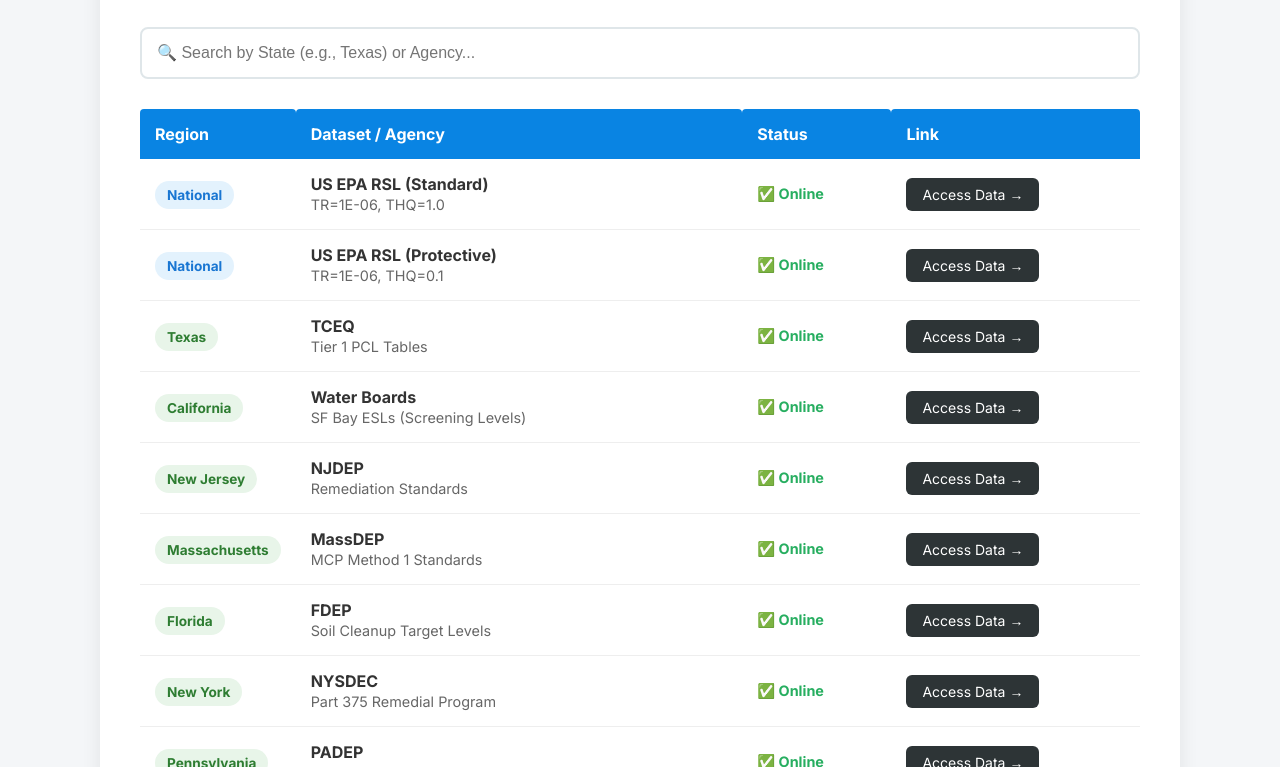
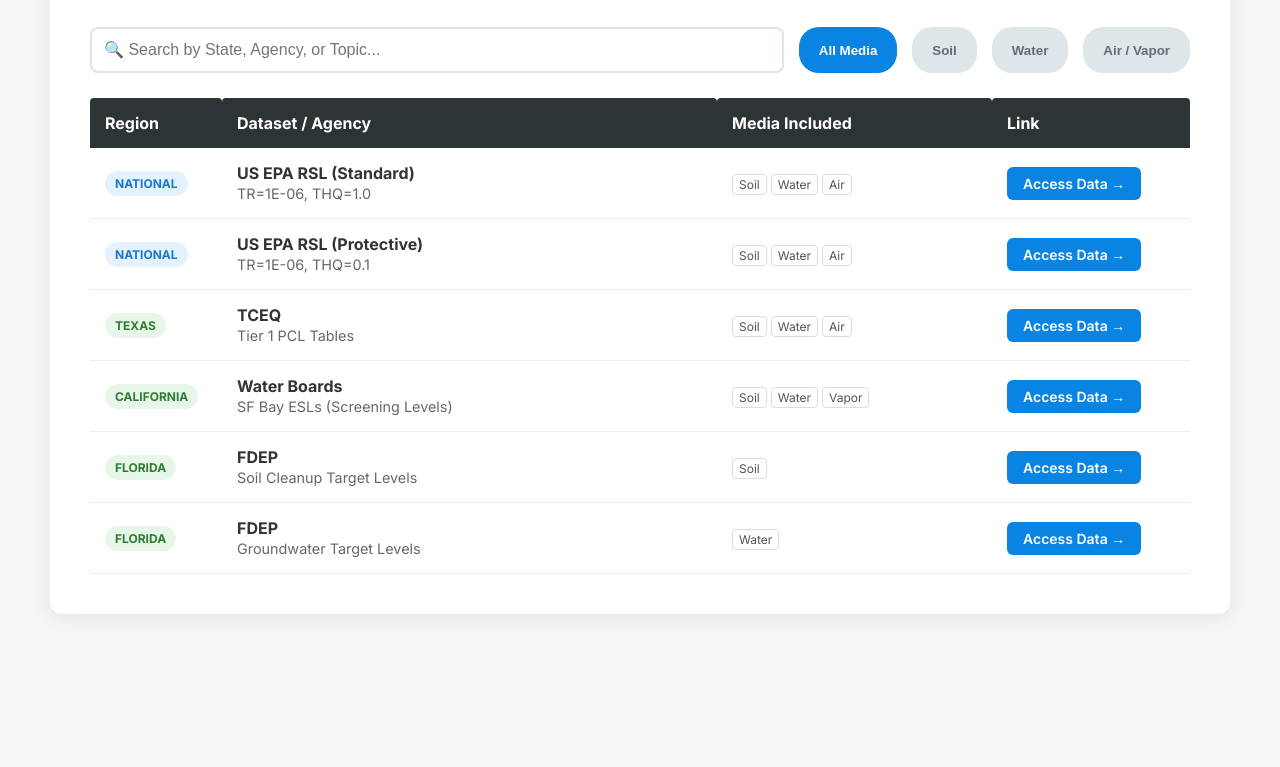
Before and after one commit to sneakerkingwang/national_SL, a plain HTML site: page index.html in a window 1280 px wide. Shown: the part 199-966 px from the top of the page. After the commit the page ends 873 px from the top, so only its background shows below. Drawn offline with Linux system fonts and the light colour scheme.

Commit message:
Refactor HTML and CSS for improved layout and filtering
Updated container width, search input styles, and added filter buttons. Modified table header and row styles, and replaced filterTable function with filterData for improved functionality.

```diff
--- a/index.html
+++ b/index.html
@@ -7,25 +7,36 @@
     <link href="https://fonts.googleapis.com/css2?family=Inter:wght@400;600;700&display=swap" rel="stylesheet">
     <style>
         body { font-family: 'Inter', sans-serif; background: #f4f6f8; margin: 0; padding: 20px; color: #333; }
-        .container { max-width: 1000px; margin: 40px auto; background: white; padding: 40px; border-radius: 12px; box-shadow: 0 4px 20px rgba(0,0,0,0.08); }
+        .container { max-width: 1100px; margin: 40px auto; background: white; padding: 40px; border-radius: 12px; box-shadow: 0 4px 20px rgba(0,0,0,0.08); }
         h1 { color: #2c3e50; margin-bottom: 10px; }
         .subtitle { color: #7f8c8d; margin-bottom: 30px; }
 
-        input#search { width: 100%; padding: 15px; border: 2px solid #dfe6e9; border-radius: 8px; font-size: 16px; margin-bottom: 20px; box-sizing: border-box; }
+        /* SEARCH & FILTER BAR */
+        .controls { display: flex; gap: 15px; margin-bottom: 25px; flex-wrap: wrap; }
+        input#search { flex-grow: 1; padding: 12px; border: 2px solid #dfe6e9; border-radius: 8px; font-size: 16px; }
 
+        .filter-btn { padding: 10px 20px; border: none; background: #dfe6e9; color: #636e72; border-radius: 20px; font-weight: 600; cursor: pointer; transition: all 0.2s; }
+        .filter-btn:hover { background: #b2bec3; }
+        .filter-btn.active { background: #0984e3; color: white; }
+
+        /* TABLE STYLES */
         table { width: 100%; border-collapse: collapse; margin-top: 10px; }
-        th { text-align: left; padding: 15px; background: #0984e3; color: white; border-radius: 4px 4px 0 0; }
-        td { padding: 15px; border-bottom: 1px solid #eee; }
+        th { text-align: left; padding: 15px; background: #2d3436; color: white; border-radius: 4px 4px 0 0; }
+        td { padding: 15px; border-bottom: 1px solid #eee; vertical-align: middle; }
         tr:hover { background-color: #f9f9f9; }
 
-        .tag { padding: 6px 12px; border-radius: 20px; font-size: 0.85em; font-weight: bold; }
+        /* TAGS */
+        .tag { padding: 5px 10px; border-radius: 15px; font-size: 0.75em; font-weight: bold; text-transform: uppercase; margin-right: 5px; display: inline-block; }
         .tag-nat { background: #e3f2fd; color: #1976d2; }
         .tag-state { background: #e8f5e9; color: #2e7d32; }
 
-        .btn { display: inline-block; padding: 8px 16px; background: #2d3436; color: white; text-decoration: none; border-radius: 6px; font-size: 14px; transition: background 0.2s; }
-        .btn:hover { background: #4a5456; }
-        .status-ok { color: #27ae60; font-weight: bold; font-size: 0.9em; }
-        .status-warn { color: #e67e22; font-weight: bold; font-size: 0.9em; }
+        /* MEDIA BADGES (Mini tags for Soil/Water) */
+        .badge { font-size: 0.75em; padding: 2px 6px; border-radius: 4px; color: #555; border: 1px solid #ddd; margin-right: 4px; }
+
+        .btn { display: inline-block; padding: 8px 16px; background: #0984e3; color: white; text-decoration: none; border-radius: 6px; font-size: 14px; font-weight: 600; }
+        .btn:hover { background: #0069d9; }
+
+        .hidden { display: none; }
     </style>
 </head>
 <body>
@@ -33,86 +44,75 @@
         <h1>National Environmental Screening Library</h1>
         <p class="subtitle">Centralized directory for EPA & State cleanup standards.</p>
 
-        <input type="text" id="search" onkeyup="filterTable()" placeholder="🔍 Search by State (e.g., Texas) or Agency...">
+        <div class="controls">
+            <input type="text" id="search" onkeyup="filterData()" placeholder="🔍 Search by State, Agency, or Topic...">
+            <button class="filter-btn active" onclick="setFilter('all', this)">All Media</button>
+            <button class="filter-btn" onclick="setFilter('soil', this)">Soil</button>
+            <button class="filter-btn" onclick="setFilter('water', this)">Water</button>
+            <button class="filter-btn" onclick="setFilter('air', this)">Air / Vapor</button>
+        </div>
 
         <table id="dataTable">
             <thead>
                 <tr>
-                    <th style="width:15%">Region</th>
+                    <th style="width:12%">Region</th>
                     <th style="width:45%">Dataset / Agency</th>
-                    <th style="width:15%">Status</th>
-                    <th style="width:25%">Link</th>
+                    <th style="width:25%">Media Included</th>
+                    <th style="width:18%">Link</th>
                 </tr>
             </thead>
             <tbody>
 
-           <tr>
+            <tr class="item" data-media="soil water air">
                 <td><span class="tag tag-nat">National</span></td>
                 <td>
                     <strong>US EPA RSL (Standard)</strong><br>
                     <span style="font-size:0.9em; color:#666">TR=1E-06, THQ=1.0</span>
                 </td>
-                <td class="status-ok">✅ Online</td>
+                <td>
+                    <span class="badge">Soil</span><span class="badge">Water</span><span class="badge">Air</span>
+                </td>
                 <td><a href="https://semspub.epa.gov/src/document/HQ/405298" class="btn" target="_blank">Access Data →</a></td>
             </tr>
 
-            <tr>
+            <tr class="item" data-media="soil water air">
                 <td><span class="tag tag-nat">National</span></td>
                 <td>
                     <strong>US EPA RSL (Protective)</strong><br>
                     <span style="font-size:0.9em; color:#666">TR=1E-06, THQ=0.1</span>
                 </td>
-                <td class="status-ok">✅ Online</td>
+                <td>
+                    <span class="badge">Soil</span><span class="badge">Water</span><span class="badge">Air</span>
+                </td>
                 <td><a href="https://semspub.epa.gov/src/document/HQ/405300" class="btn" target="_blank">Access Data →</a></td>
             </tr>
 
-            <tr>
+            <tr class="item" data-media="soil water air">
                 <td><span class="tag tag-state">Texas</span></td>
                 <td><strong>TCEQ</strong><br><span style="font-size:0.9em; color:#666">Tier 1 PCL Tables</span></td>
-                <td class="status-ok">✅ Online</td>
+                <td><span class="badge">Soil</span><span class="badge">Water</span><span class="badge">Air</span></td>
                 <td><a href="https://www.tceq.texas.gov/remediation/trrp/trrppcls.html" class="btn" target="_blank">Access Data →</a></td>
             </tr>
 
-            <tr>
+            <tr class="item" data-media="soil water air">
                 <td><span class="tag tag-state">California</span></td>
                 <td><strong>Water Boards</strong><br><span style="font-size:0.9em; color:#666">SF Bay ESLs (Screening Levels)</span></td>
-                <td class="status-ok">✅ Online</td>
+                <td><span class="badge">Soil</span><span class="badge">Water</span><span class="badge">Vapor</span></td>
                 <td><a href="https://www.waterboards.ca.gov/sanfranciscobay/water_issues/programs/esl.html" class="btn" target="_blank">Access Data →</a></td>
             </tr>
 
-            <tr>
-                <td><span class="tag tag-state">New Jersey</span></td>
-                <td><strong>NJDEP</strong><br><span style="font-size:0.9em; color:#666">Remediation Standards</span></td>
-                <td class="status-ok">✅ Online</td>
-                <td><a href="https://www.nj.gov/dep/srp/guidance/rs/" class="btn" target="_blank">Access Data →</a></td>
-            </tr>
-
-            <tr>
-                <td><span class="tag tag-state">Massachusetts</span></td>
-                <td><strong>MassDEP</strong><br><span style="font-size:0.9em; color:#666">MCP Method 1 Standards</span></td>
-                <td class="status-ok">✅ Online</td>
-                <td><a href="https://www.mass.gov/lists/mcp-amendments" class="btn" target="_blank">Access Data →</a></td>
-            </tr>
-
-            <tr>
+            <tr class="item" data-media="soil water">
                 <td><span class="tag tag-state">Florida</span></td>
                 <td><strong>FDEP</strong><br><span style="font-size:0.9em; color:#666">Soil Cleanup Target Levels</span></td>
-                <td class="status-ok">✅ Online</td>
+                <td><span class="badge">Soil</span></td>
                 <td><a href="https://floridadep.gov/waste/district-business-support/content/soil-cleanup-target-levels" class="btn" target="_blank">Access Data →</a></td>
             </tr>
 
-            <tr>
-                <td><span class="tag tag-state">New York</span></td>
-                <td><strong>NYSDEC</strong><br><span style="font-size:0.9em; color:#666">Part 375 Remedial Program</span></td>
-                <td class="status-ok">✅ Online</td>
-                <td><a href="https://www.dec.ny.gov/chemical/375.html" class="btn" target="_blank">Access Data →</a></td>
-            </tr>
-
-            <tr>
-                <td><span class="tag tag-state">Pennsylvania</span></td>
-                <td><strong>PADEP</strong><br><span style="font-size:0.9em; color:#666">Act 2 MSCs</span></td>
-                <td class="status-ok">✅ Online</td>
-                <td><a href="https://www.dep.pa.gov/Business/Land/LandRecycling/Standards/Pages/default.aspx" class="btn" target="_blank">Access Data →</a></td>
+            <tr class="item" data-media="water">
+                <td><span class="tag tag-state">Florida</span></td>
+                <td><strong>FDEP</strong><br><span style="font-size:0.9em; color:#666">Groundwater Target Levels</span></td>
+                <td><span class="badge">Water</span></td>
+                <td><a href="https://floridadep.gov/waste/district-business-support/content/groundwater-cleanup-target-levels" class="btn" target="_blank">Access Data →</a></td>
             </tr>
 
             </tbody>
@@ -120,21 +120,37 @@
     </div>
 
     <script>
-        function filterTable() {
-            var input = document.getElementById("search");
-            var filter = input.value.toUpperCase();
-            var table = document.getElementById("dataTable");
-            var tr = table.getElementsByTagName("tr");
-            for (var i = 1; i < tr.length; i++) {
-                var td1 = tr[i].getElementsByTagName("td")[0];
-                var td2 = tr[i].getElementsByTagName("td")[1];
-                if (td1 || td2) {
-                    var txtValue = (td1.textContent || td1.innerText) + " " + (td2.textContent || td2.innerText);
-                    if (txtValue.toUpperCase().indexOf(filter) > -1) {
-                        tr[i].style.display = "";
-                    } else {
-                        tr[i].style.display = "none";
-                    }
+        let currentCategory = 'all';
+
+        function setFilter(category, btn) {
+            currentCategory = category;
+
+            // Update buttons
+            let buttons = document.getElementsByClassName("filter-btn");
+            for (let b of buttons) { b.classList.remove("active"); }
+            btn.classList.add("active");
+
+            filterData();
+        }
+
+        function filterData() {
+            let input = document.getElementById("search").value.toUpperCase();
+            let rows = document.getElementsByClassName("item");
+
+            for (let i = 0; i < rows.length; i++) {
+                let rowText = rows[i].innerText.toUpperCase();
+                let rowMedia = rows[i].getAttribute("data-media");
+
+                // Check 1: Does it match the Search Text?
+                let matchesSearch = rowText.indexOf(input) > -1;
+
+                // Check 2: Does it match the Category?
+                let matchesCategory = (currentCategory === 'all') || (rowMedia.includes(currentCategory));
+
+                if (matchesSearch && matchesCategory) {
+                    rows[i].classList.remove("hidden");
+                } else {
+                    rows[i].classList.add("hidden");
                 }
             }
         }
```
